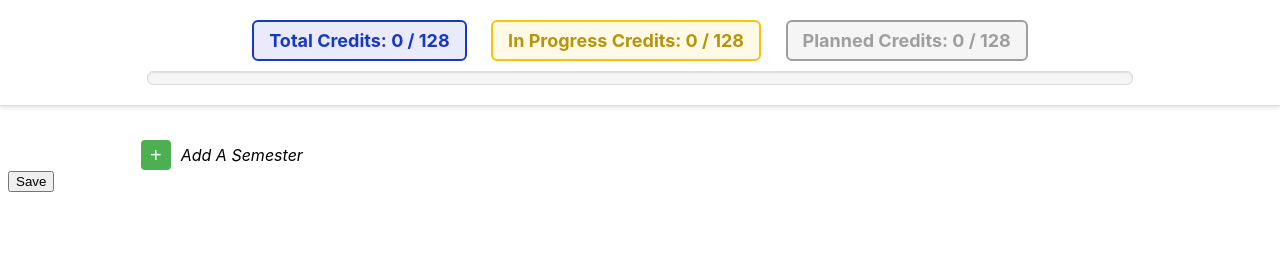
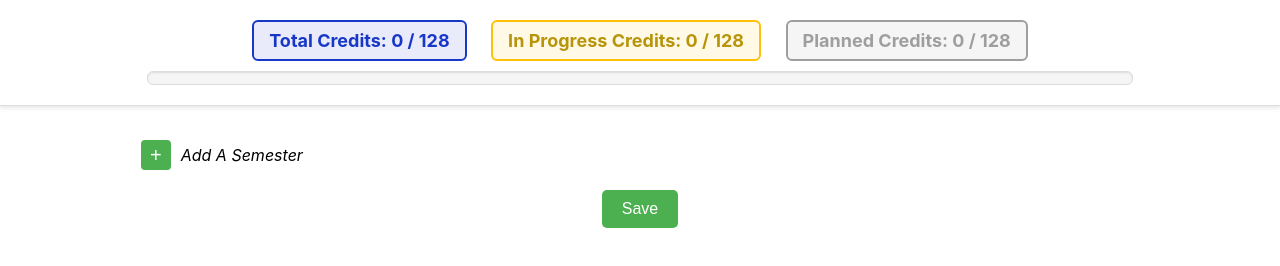
Before and after one commit to shaun-shannon/Graduation_Checker, a plain HTML site: page frontend/dashboard.html in a window 1280 px wide. Shown: the top 266 px of the page. Drawn offline with Linux system fonts and the light colour scheme; no server answers.

Commit message:
change save button style

```diff
--- a/frontend/dashStyle.css
+++ b/frontend/dashStyle.css
@@ -1501,3 +1501,25 @@ body {
 .semester-container ~ #addSemesterButton {
     margin-top: -10px;
 }
+
+.save-button-container {
+    display: flex;
+    justify-content: center;
+    align-items: center;
+    margin-top: 20px;
+}
+
+.save-button {
+    padding: 10px 20px;
+    font-size: 16px;
+    cursor: pointer;
+    border: none; /* Remove the border */
+    background-color: #4CAF50; /* Set your preferred background color */
+    color: white; /* Set the text color */
+    border-radius: 5px; /* Add rounded corners */
+    transition: background-color 0.3s; /* Add a transition effect */
+}
+
+.save-button:hover {
+    background-color: #45a049; /* Change background color on hover */
+}
--- a/frontend/dashboard.html
+++ b/frontend/dashboard.html
@@ -28,7 +28,9 @@
         <button class="circle-button">+</button>
         <span class="button-text">Add A Semester</span>
     </div>
-    <button class="save-button" onclick="saveClass()">Save</button> <!-- Save button added -->
+    <div class="save-button-container">
+        <button class="save-button" onclick="saveClass()">Save</button>
+    </div>
 
     <div class="popup" id="semesterPopup">
         <h3>Set Semester Name</h3>
```
